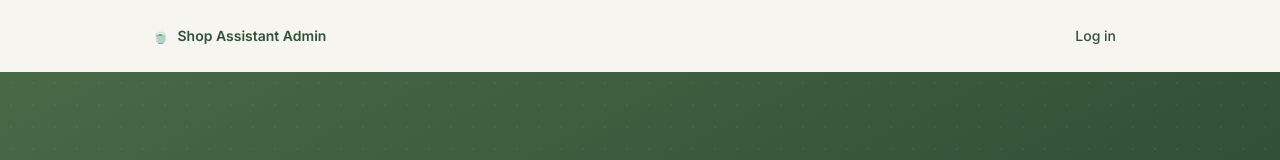
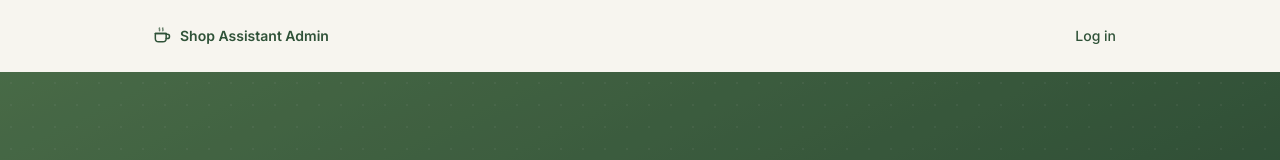
Before and after one commit to TuanKiet0398/drink-recipe-bot, a React (Vite) app in the folder frontend/: page / in a window 1280 px wide. Shown: the top 160 px of the page. Built offline with nearby package versions, Linux system fonts and the light colour scheme.

Commit message:
feat(frontend): replace emoji brand mark with SVG icon in headers
Adds BrandIcon.tsx (cup + steam, currentColor stroke) and swaps it in
for the 🍵 emoji in both the landing page nav and the admin sidebar —
consistent brand mark, no emoji-as-icon.

```diff
--- /dev/null
+++ b/frontend/src/components/BrandIcon.tsx
@@ -0,0 +1,22 @@
+export function BrandIcon({ className = "h-5 w-5" }: { className?: string }) {
+  return (
+    <svg
+      viewBox="0 0 24 24"
+      className={className}
+      fill="none"
+      stroke="currentColor"
+      strokeWidth={1.8}
+      strokeLinecap="round"
+      strokeLinejoin="round"
+      aria-hidden="true"
+    >
+      {/* steam */}
+      <path d="M9 2.5c-1 1.2 1 1.8 0 3" opacity={0.7} />
+      <path d="M13 2.5c-1 1.2 1 1.8 0 3" opacity={0.7} />
+      {/* cup */}
+      <path d="M4 9h13v6a4 4 0 01-4 4H8a4 4 0 01-4-4V9z" />
+      <path d="M17 10h1.5a2.5 2.5 0 010 5H17" />
+      <path d="M4 9h13" />
+    </svg>
+  );
+}
--- a/frontend/src/layout/AppShell.tsx
+++ b/frontend/src/layout/AppShell.tsx
@@ -1,5 +1,6 @@
 import { NavLink, Outlet } from "react-router-dom";
 import { useAuth } from "../auth/AuthContext";
+import { BrandIcon } from "../components/BrandIcon";
 
 const linkClass = ({ isActive }: { isActive: boolean }) =>
   `block rounded-md px-3 py-2 text-sm font-medium transition-colors ${
@@ -13,7 +14,7 @@ export function AppShell() {
     <div className="flex min-h-screen">
       <aside className="flex w-56 shrink-0 flex-col border-r border-border bg-card px-4 py-5 shadow-card">
         <span className="mb-6 flex items-center gap-2 px-3 text-sm font-semibold text-primary-dark">
-          <span aria-hidden="true">🍵</span>
+          <BrandIcon />
           Shop Assistant Admin
         </span>
         <nav className="flex flex-1 flex-col gap-1">
--- a/frontend/src/welcome/WelcomePage.tsx
+++ b/frontend/src/welcome/WelcomePage.tsx
@@ -1,4 +1,5 @@
 import { Link } from "react-router-dom";
+import { BrandIcon } from "../components/BrandIcon";
 import { MatchaIllustration } from "../components/MatchaIllustration";
 
 const CAPABILITIES = [
@@ -111,7 +112,7 @@ export function WelcomePage() {
     <div className="min-h-screen bg-surface">
       <header className="mx-auto flex max-w-5xl items-center justify-between px-6 py-5">
         <span className="flex items-center gap-2 text-sm font-semibold text-primary-dark">
-          <span aria-hidden="true">🍵</span>
+          <BrandIcon />
           Shop Assistant Admin
         </span>
         <Link
```
